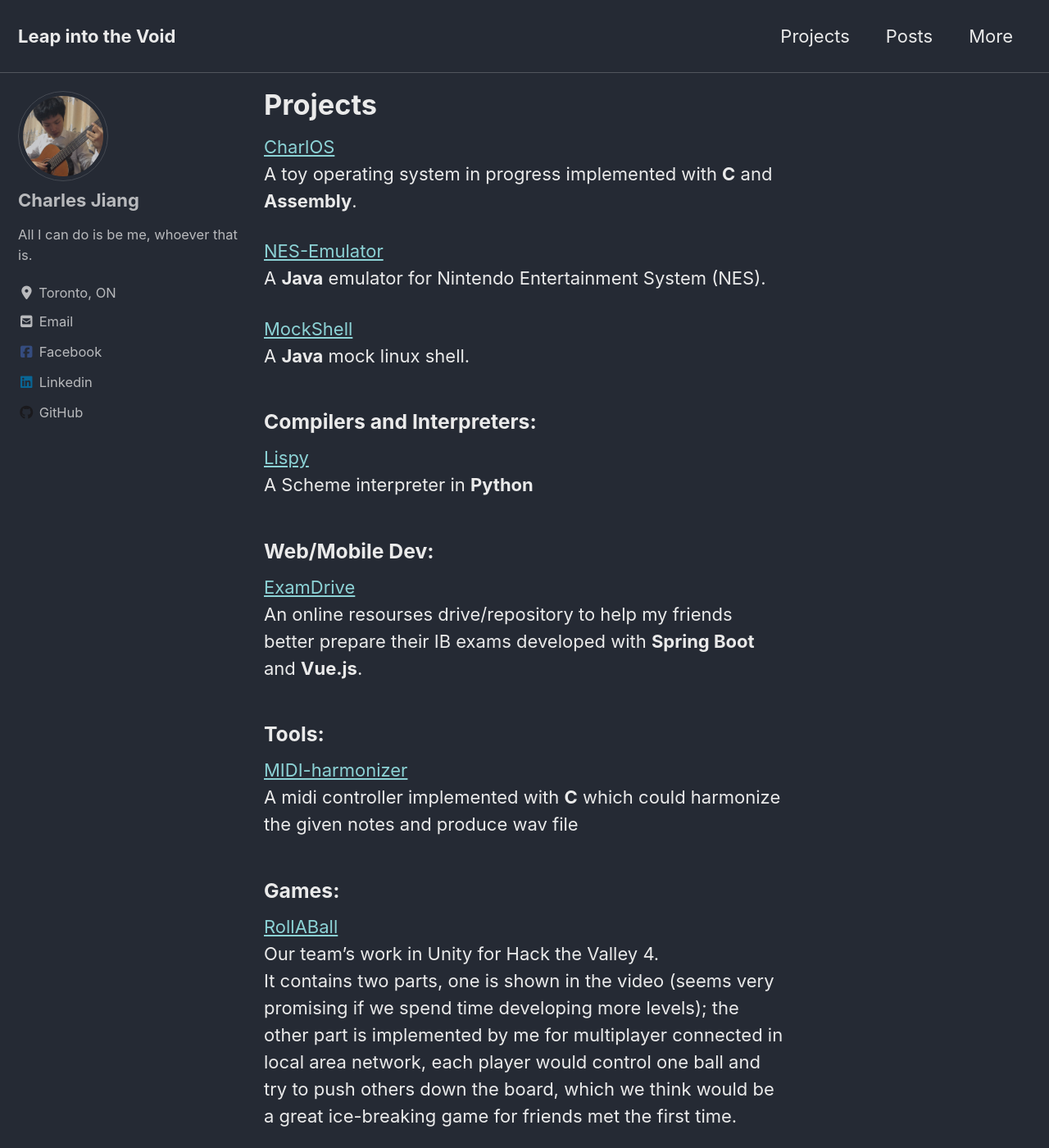
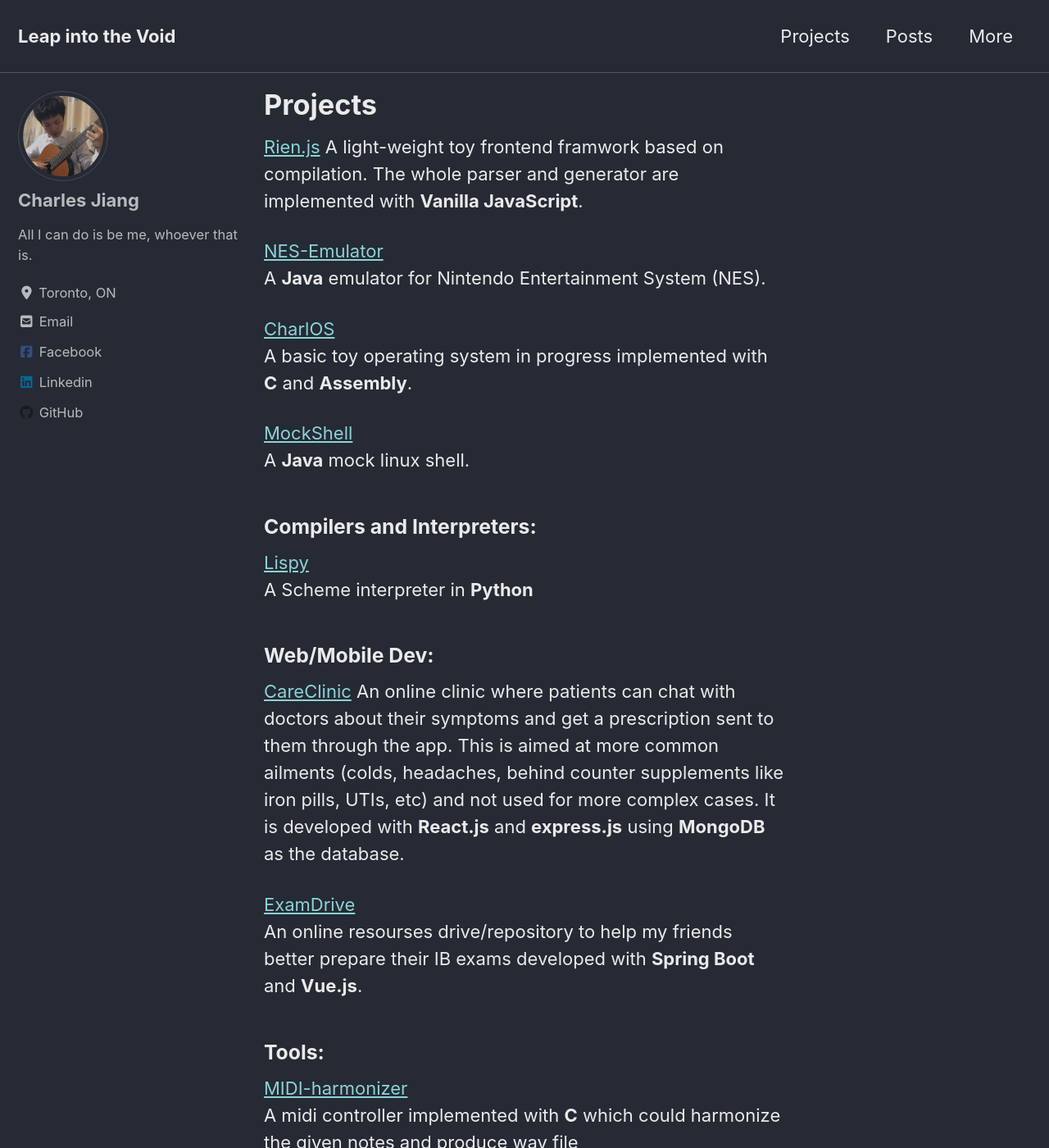
Before and after one commit to Corbe4u/Corbe4u, a Jekyll site: the page built from _pages/project.md, in a window 1280 px wide and 1400 px high. Shown: the whole window at 82% size. Built offline with Jekyll 4.4.1, drawn with Linux system fonts in a browser that asks for light colours; cached includes are drawn as plain includes; nearby versions of some CDN libraries.

Commit message:
add projects

```diff
--- a/_pages/project.md
+++ b/_pages/project.md
@@ -4,11 +4,14 @@ permalink: /project/
 comments: false
 ---
 
-[CharlOS](https://github.com/serach24/CharlOS)
-A toy operating system in progress implemented with **C** and **Assembly**.
+[Rien.js](https://rienjs.herokuapp.com/)
+A light-weight toy frontend framwork based on compilation. The whole parser and generator are implemented with **Vanilla JavaScript**.
 
 [NES-Emulator](https://github.com/serach24/NES-Emulator)
 A **Java** emulator for Nintendo Entertainment System (NES).
+
+[CharlOS](https://github.com/serach24/CharlOS)
+A basic toy operating system in progress implemented with **C** and **Assembly**.
 
 [MockShell](https://github.com/serach24/Mock-Shell)
 A **Java** mock linux shell.
@@ -18,6 +21,9 @@ A **Java** mock linux shell.
 A Scheme interpreter in **Python**
 
 ### Web/Mobile Dev:
+[CareClinic](https://cryptic-temple-31591.herokuapp.com/)
+An online clinic where patients can chat with doctors about their symptoms and get a prescription sent to them through the app. This is aimed at more common ailments (colds, headaches, behind counter supplements like iron pills, UTIs, etc) and not used for more complex cases. It is developed with **React.js** and **express.js** using **MongoDB** as the database.
+
 [ExamDrive](https://github.com/serach24/ExamDrive)
 An online resourses drive/repository to help my friends better prepare their IB exams developed with **Spring Boot** and **Vue.js**.
 
```
